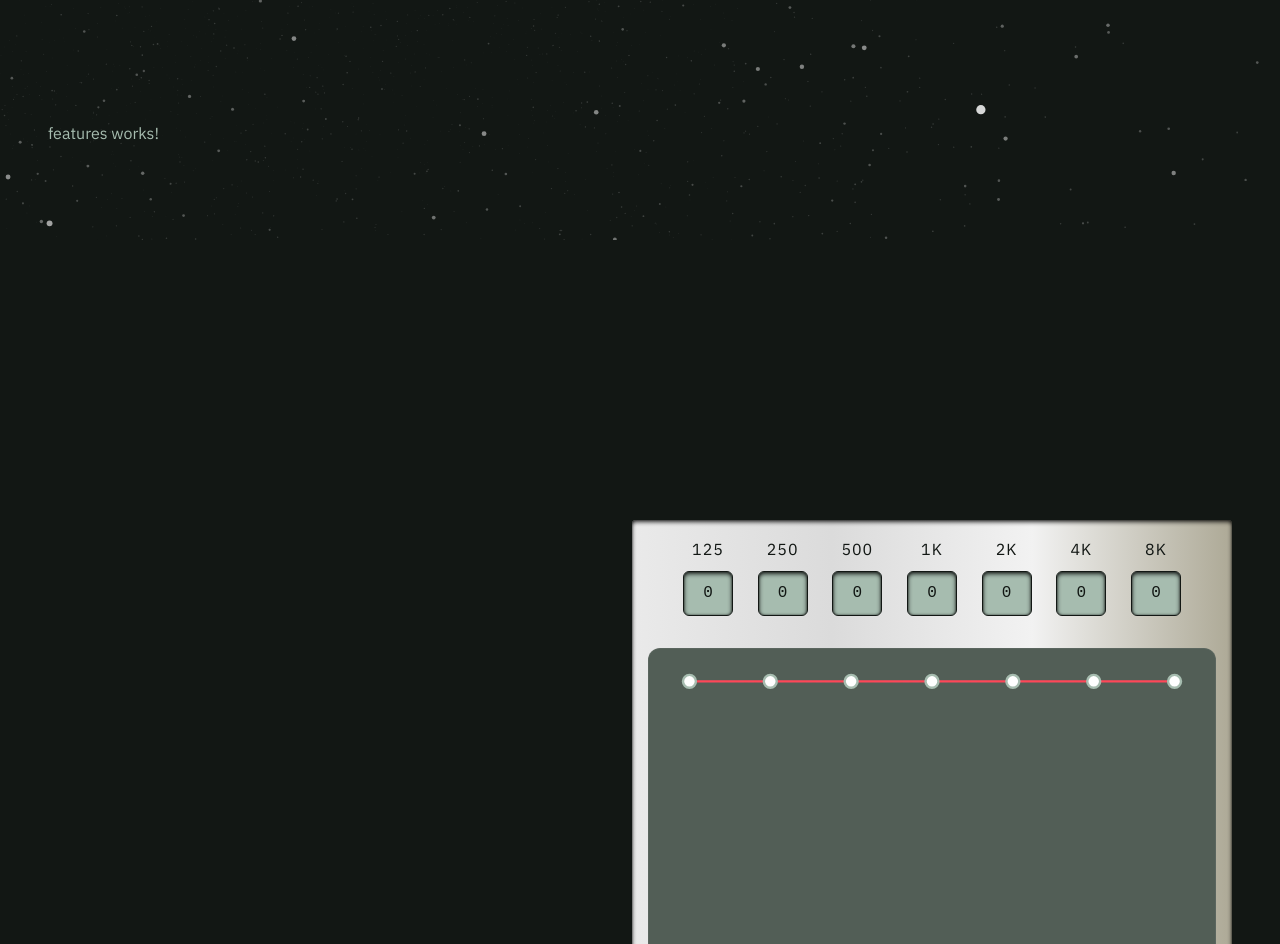
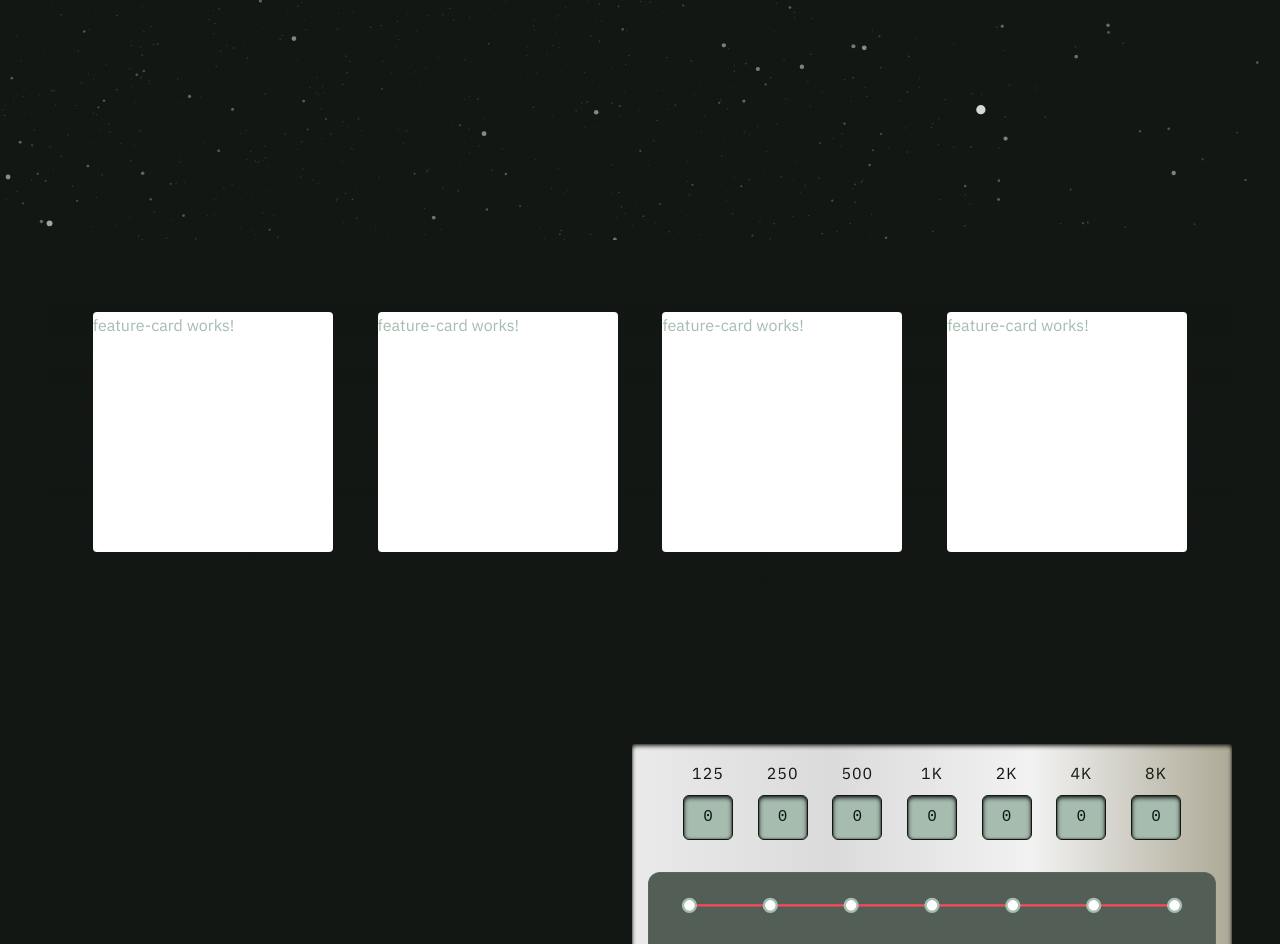
Before and after one commit to miloo-p/incu-sync, an Angular app: page / in a window 1280 px wide. Shown: the part 560-1504 px from the top of the page. Built offline with nearby package versions, Linux system fonts and the light colour scheme.

Commit message:
feat(features): implement 4 features base

```diff
--- a/src/app/pages/home/app-interface/app-interface.scss
+++ b/src/app/pages/home/app-interface/app-interface.scss
@@ -1,5 +1,3 @@
-// app-interface.scss
-
 .interface-container {
   position: relative;
   z-index: 10;
--- a/src/app/pages/home/features/features.html
+++ b/src/app/pages/home/features/features.html
@@ -1 +1,8 @@
-<p class="test">features works!</p>
+<section class="feature">
+  <div class="feature__wrapper">
+    <app-feature-card class="feature__card"></app-feature-card>
+    <app-feature-card class="feature__card"></app-feature-card>
+    <app-feature-card class="feature__card"></app-feature-card>
+    <app-feature-card class="feature__card"></app-feature-card>
+  </div>
+</section>
--- a/src/app/pages/home/features/features.scss
+++ b/src/app/pages/home/features/features.scss
@@ -1,3 +1,24 @@
-.test {
-  height: 400px;
+@use '../../../../styles/abstracts/mixins' as *;
+
+.feature {
+  padding-block: calc(var(--space-3xl) * 3);
+
+  background: linear-gradient(
+    rgba(255, 255, 255, 0) 0%,
+    rgba(255, 255, 255, 0) 25%,
+    var(--tinted-gray-900) 51%,
+    rgba(0, 0, 0, 0) 75%,
+    rgba(0, 0, 0, 0) 100%
+  );
+  &__wrapper {
+    @include flexbox(row, space-evenly, center);
+  }
+  &__card {
+    height: 15rem;
+    aspect-ratio: 1 / 1;
+
+    border-radius: var(--radius-sm);
+
+    background-color: var(--neutral-100);
+  }
 }
--- a/src/app/pages/home/features/features.ts
+++ b/src/app/pages/home/features/features.ts
@@ -1,8 +1,9 @@
 import { Component } from '@angular/core';
+import { FeatureCard } from './feature-card/feature-card';
 
 @Component({
   selector: 'app-features',
-  imports: [],
+  imports: [FeatureCard],
   templateUrl: './features.html',
   styleUrl: './features.scss',
 })
```
